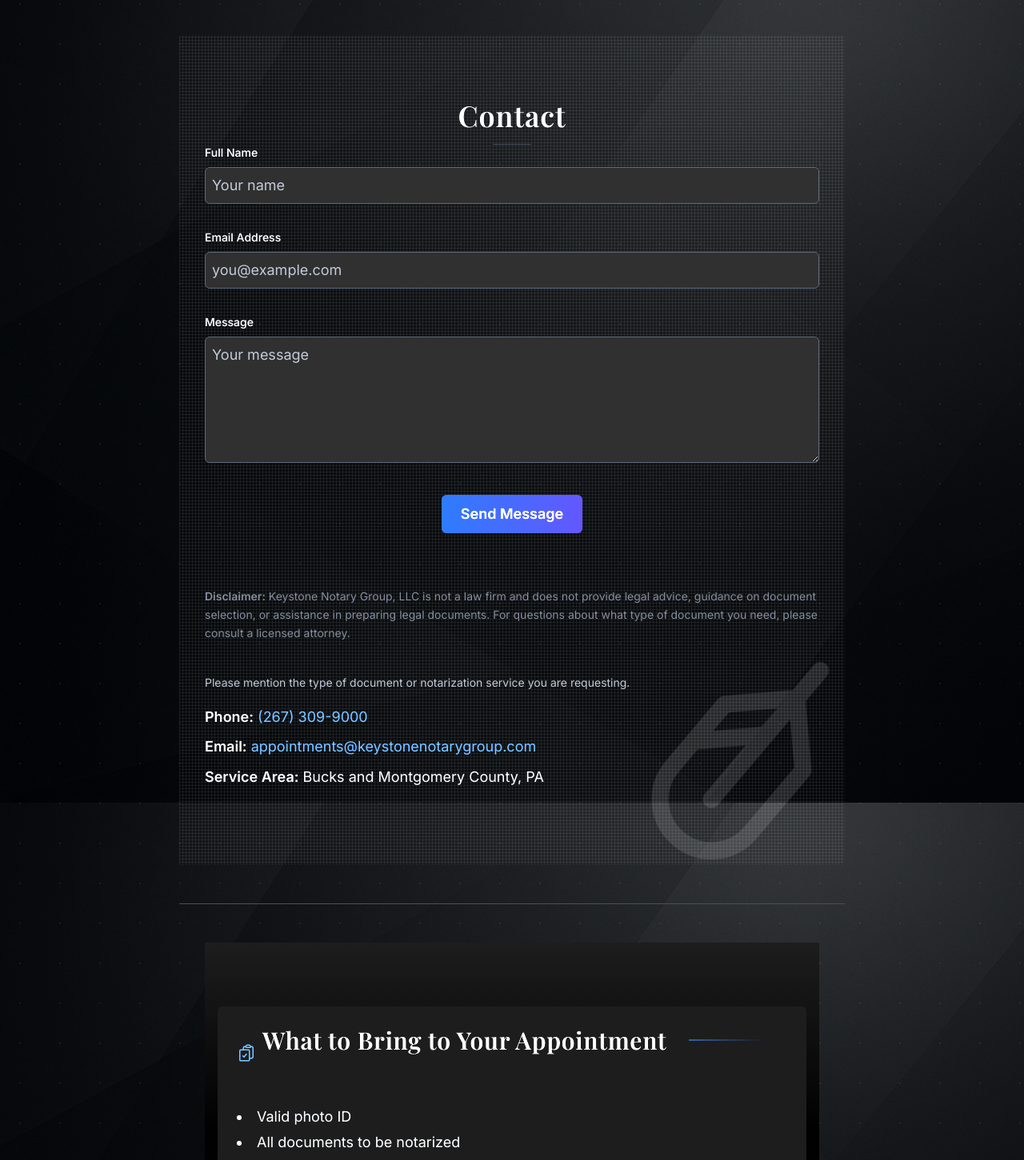
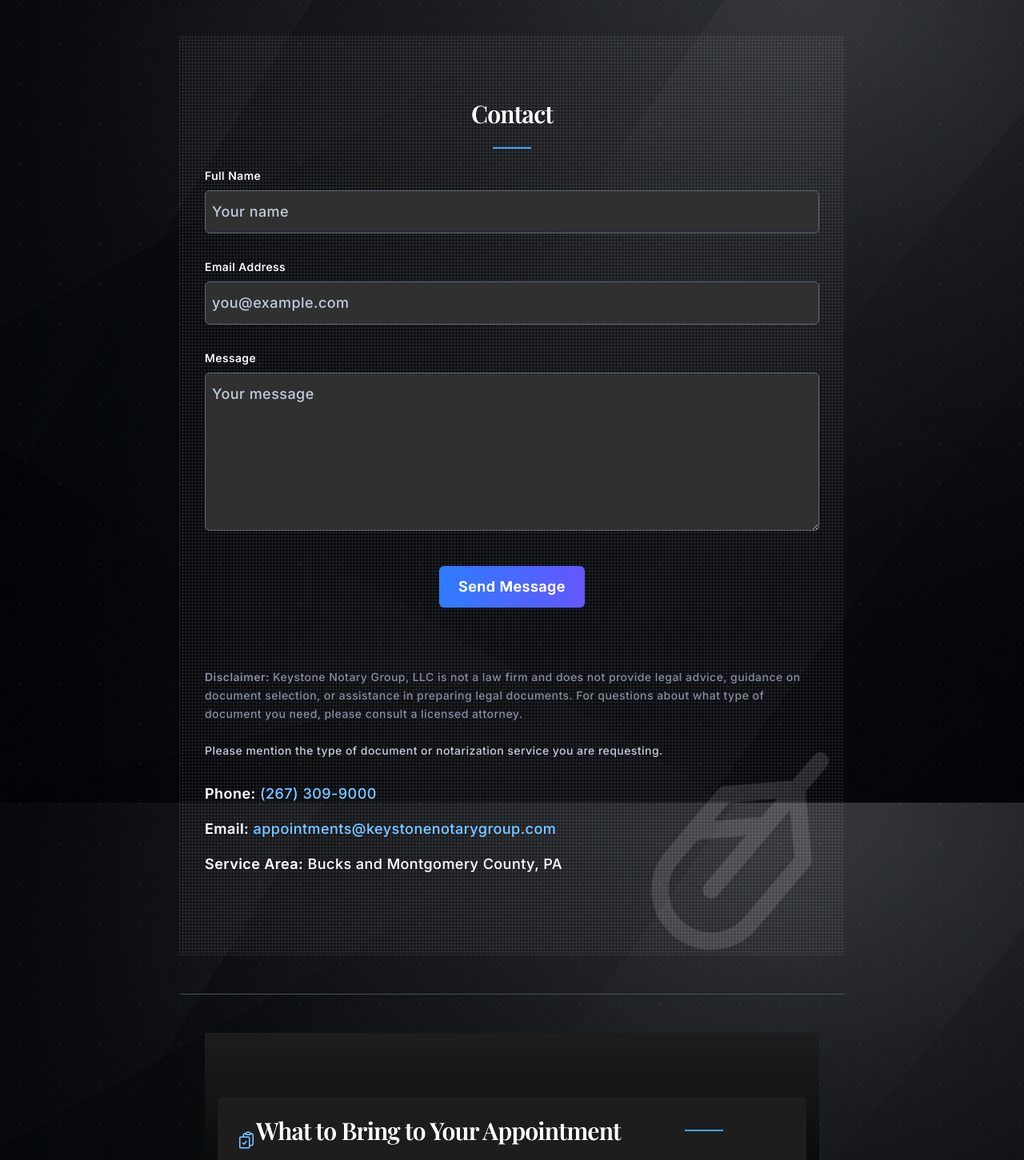
Before and after one commit to BikerViking/keystone-site, a React (Create React App) app: page /contact in a window 1280 px wide. Shown: the part 20-1471 px from the top of the page at 80% size. Built offline with nearby package versions, Linux system fonts and the light colour scheme.

Commit message:
Enhance typography and add smooth scrolling

```diff
--- a/public/index.html
+++ b/public/index.html
@@ -120,7 +120,7 @@
     </script>
     -->
   </head>
-  <body style="background-color:#171717;" class="text-gray-200">
+  <body style="background-color:#171717;" class="scroll-smooth text-gray-200">
     <div id="root"></div>
   </body>
 </html>
--- a/src/index.css
+++ b/src/index.css
@@ -5,17 +5,17 @@
 @layer base {
   /* Global background pattern */
   body {
-    @apply bg-cover bg-center bg-no-repeat min-h-screen font-sans text-base sm:text-lg leading-relaxed tracking-normal;
+    @apply scroll-smooth bg-cover bg-center bg-no-repeat min-h-screen font-sans text-[17px] sm:text-[18px] font-medium leading-relaxed sm:leading-loose tracking-normal sm:tracking-wide;
     background-image: url('../public/bg-texture.PNG');
   }
   h1, h2 {
-    @apply font-display text-3xl sm:text-4xl font-semibold tracking-wide;
+    @apply font-display text-2xl sm:text-3xl font-semibold tracking-tight text-white mb-6;
   }
   h3 {
-    @apply font-display text-xl font-medium tracking-wide;
+    @apply font-display text-xl sm:text-2xl font-semibold tracking-tight text-white mb-4;
   }
   p {
-    @apply leading-relaxed;
+    @apply text-gray-300 leading-relaxed sm:leading-loose;
   }
 }
 @layer utilities {
--- a/src/pages/NotFound.jsx
+++ b/src/pages/NotFound.jsx
@@ -13,10 +13,10 @@
           animate={{ opacity: 1, y: 0 }}
           exit={{ opacity: 0, y: -10 }}
           transition={{ duration: 0.4, ease: "easeOut" }}
-          className="bg-black mx-auto max-w-screen-lg px-4 py-12 lg:py-20 text-center text-gray-200 sm:px-6 lg:px-8"
+          className="bg-black mx-auto max-w-screen-lg px-4 py-12 lg:py-20 text-center text-gray-200 sm:px-6 lg:px-8 space-y-4 sm:space-y-6"
         >
-        <h1 className="mb-4">404 – Page Not Found</h1>
-        <div aria-hidden="true" className="border-t border-gray-600 w-12 mx-auto mb-8 opacity-60" />
+        <h1>404 – Page Not Found</h1>
+        <div aria-hidden="true" className="border-b-2 border-blue-500 w-12 mx-auto mb-6" />
         <p className="mb-8 text-base sm:text-lg text-gray-400">Sorry, the page you are looking for doesn\'t exist.</p>
           <motion.a
             href="/"
--- a/src/pages/about.jsx
+++ b/src/pages/about.jsx
@@ -13,12 +13,12 @@
           whileInView={{ opacity: 1, y: 0 }}
           transition={{ duration: 0.6, ease: "easeOut" }}
           viewport={{ once: true }}
-          className="bg-gradient-to-b from-neutral-900 via-black to-neutral-950 mx-auto max-w-screen-lg px-4 py-12 lg:py-20 text-gray-200 sm:px-6 lg:px-8"
+          className="bg-gradient-to-b from-neutral-900 via-black to-neutral-950 mx-auto max-w-screen-lg px-4 py-12 lg:py-20 text-gray-200 sm:px-6 lg:px-8 space-y-4 sm:space-y-6"
         >
-        <h1 className="mb-2 text-center">
+        <h1 className="text-center">
           About Keystone Notary Group
         </h1>
-        <div aria-hidden="true" className="border-t border-gray-600 w-12 mx-auto mt-4 opacity-60" />
+        <div aria-hidden="true" className="border-b-2 border-blue-500 w-12 mx-auto mb-6" />
         <p className="mx-auto max-w-prose text-left text-base sm:text-lg text-gray-300">
           Keystone Notary Group, LLC is a mobile notary service dedicated to professionalism,
           punctuality, and privacy. We provide document notarization services throughout Bucks
--- a/src/pages/contact.jsx
+++ b/src/pages/contact.jsx
@@ -25,12 +25,12 @@
           whileInView={{ opacity: 1, y: 0 }}
           transition={{ duration: 0.6, ease: "easeOut" }}
           viewport={{ once: true }}
-          className="relative overflow-hidden bg-gradient-to-b from-neutral-900 via-black to-neutral-950 paper-texture mx-auto max-w-screen-lg px-4 pt-20 pb-24 text-gray-200 sm:px-6 lg:px-8"
+          className="relative overflow-hidden bg-gradient-to-b from-neutral-900 via-black to-neutral-950 paper-texture mx-auto max-w-screen-lg px-4 pt-20 pb-24 text-gray-200 sm:px-6 lg:px-8 space-y-4 sm:space-y-6 scroll-mt-20"
         >
-        <h1 className="mb-2 text-center">
+        <h1 className="text-center">
           Contact
         </h1>
-        <div aria-hidden="true" className="border-t border-gray-600 w-12 mx-auto mt-4 opacity-60" />
+        <div aria-hidden="true" className="border-b-2 border-blue-500 w-12 mx-auto mb-6" />
         <form onSubmit={handleSubmit} className="space-y-6 sm:space-y-8">
           <div>
             <label htmlFor="name" className="block text-sm font-medium">
@@ -167,7 +167,7 @@
           whileInView={{ opacity: 1, y: 0 }}
           transition={{ duration: 0.6, ease: "easeOut" }}
           viewport={{ once: true }}
-          className="bg-gradient-to-b from-neutral-900 via-black to-neutral-950 mx-auto mt-12 max-w-screen-md px-4 pt-20 pb-24"
+          className="bg-gradient-to-b from-neutral-900 via-black to-neutral-950 mx-auto mt-12 max-w-screen-md px-4 pt-20 pb-24 space-y-4 sm:space-y-6"
         >
           <div className="bg-neutral-900 p-6 rounded-md">
           <div className="mb-8 flex items-center justify-center">
@@ -186,8 +186,8 @@
                 d="M11.349 3.836c-.064.21-.099.433-.099.664 0 .414.336.75.75.75h4.5a.75.75 0 0 0 .75-.75c0-.231-.035-.454-.1-.664M11.349 3.836c.283-.919 1.139-1.586 2.151-1.586h1.5c1.012 0 1.868.667 2.151 1.586M11.349 3.836c-.376.022-.75.049-1.123.08C9.095 4.01 8.25 4.973 8.25 6.108v2.142M17.15 3.836c.376.022.75.049 1.124.08C19.405 4.01 20.25 4.973 20.25 6.108V16.5c0 1.243-1.007 2.25-2.25 2.25H15.75M8.25 8.25H4.875A1.125 1.125 0 0 0 3.75 9.375v11.25c0 .621.504 1.125 1.125 1.125h9.75c.621 0 1.125-.504 1.125-1.125V18.75M8.25 8.25h6.375c.621 0 1.125.504 1.125 1.125v9.375M7.5 15.75 9 17.25l3-3.75"
               />
             </svg>
-            <h2 className="text-center text-3xl font-semibold tracking-wide text-white mb-8 ml-2">What to Bring to Your Appointment</h2>
-            <div aria-hidden="true" className="mx-auto -mt-6 mb-2 h-0.5 w-24 bg-gradient-to-r from-blue-500/50 to-blue-500/0" />
+            <h2 className="text-center">What to Bring to Your Appointment</h2>
+            <div aria-hidden="true" className="border-b-2 border-blue-500 w-12 mx-auto mb-6" />
           </div>
           <ul className="list-disc list-inside space-y-1 text-gray-300">
             <li>Valid photo ID</li>
--- a/src/pages/faq.jsx
+++ b/src/pages/faq.jsx
@@ -44,12 +44,12 @@
           whileInView={{ opacity: 1, y: 0 }}
           transition={{ duration: 0.6, ease: "easeOut" }}
           viewport={{ once: true }}
-          className="bg-gradient-to-b from-neutral-900 via-black to-neutral-950 rounded-t-[3rem] mx-auto max-w-screen-lg px-4 pt-20 pb-24 text-gray-200 sm:px-6 lg:px-8"
+          className="bg-gradient-to-b from-neutral-900 via-black to-neutral-950 rounded-t-[3rem] mx-auto max-w-screen-lg px-4 pt-20 pb-24 text-gray-200 sm:px-6 lg:px-8 space-y-4 sm:space-y-6"
         >
-        <h1 className="mb-2 text-center">
+        <h1 className="text-center">
           Frequently Asked Questions
         </h1>
-        <div aria-hidden="true" className="border-t border-gray-600 w-12 mx-auto mt-4 opacity-60" />
+        <div aria-hidden="true" className="border-b-2 border-blue-500 w-12 mx-auto mb-6" />
         <dl className="space-y-6 sm:space-y-8">
           {faqs.map(({ q, a }, idx) => (
             <motion.div
--- a/src/pages/services.jsx
+++ b/src/pages/services.jsx
@@ -13,10 +13,10 @@
           whileInView={{ opacity: 1, y: 0 }}
           transition={{ duration: 0.6, ease: "easeOut" }}
           viewport={{ once: true }}
-          className="relative overflow-hidden bg-gradient-to-b from-neutral-900 via-black to-neutral-950 mx-auto max-w-screen-lg px-4 pt-20 pb-24 text-gray-200 sm:px-6 lg:px-8"
+          className="relative overflow-hidden bg-gradient-to-b from-neutral-900 via-black to-neutral-950 mx-auto max-w-screen-lg px-4 pt-20 pb-24 text-gray-200 sm:px-6 lg:px-8 space-y-4 sm:space-y-6"
         >
-          <h1 className="mb-2 text-center">Our Services</h1>
-          <div aria-hidden="true" className="border-t border-gray-600 w-12 mx-auto mt-4 opacity-60" />
+          <h1 className="text-center">Our Services</h1>
+          <div aria-hidden="true" className="border-b-2 border-blue-500 w-12 mx-auto mb-6" />
 
           <div className="space-y-8">
             {/* Add subtle dividers between list items for improved readability */}
```
Also changed, not shown: src/components/LandingHero.jsx (+13 -13 lines).
